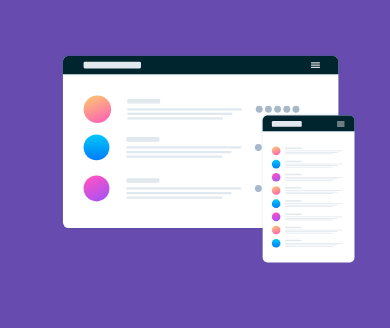
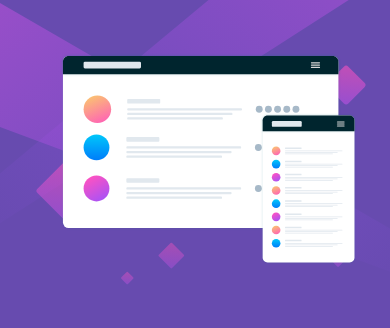
Before and after one commit to Ravindra-git/huddle-live, a plain HTML site: page index.html in a window 390 px wide. Shown: the part 103-431 px from the top of the page. Drawn offline with Linux system fonts and the light colour scheme.

Commit message:
Update style.css

```diff
--- a/style.css
+++ b/style.css
@@ -7,7 +7,7 @@
 body {
     background-color: hsl(257, 40%, 49%);
     background-image:
-        url("/huddle-landing-page-with-single-introductory-section-master/images/bg-desktop.svg");
+        url("/images/bg-desktop.svg");
     background-repeat: no-repeat;
     background-size: cover;
     color: white;
@@ -97,7 +97,7 @@ i{
         flex-direction: column;
     }
     body{
-        background-image: url("/huddle-landing-page-with-single-introductory-section-master/images/bg-mobile.svg");
+        background-image: url("/images/bg-mobile.svg");
         background-size: contain;
         background-repeat:no-repeat ;
         position: relative;
```
